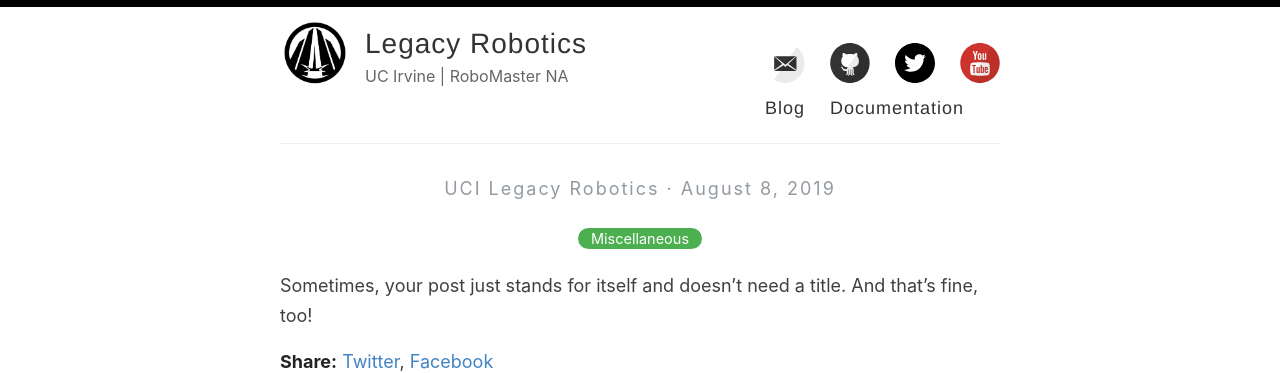
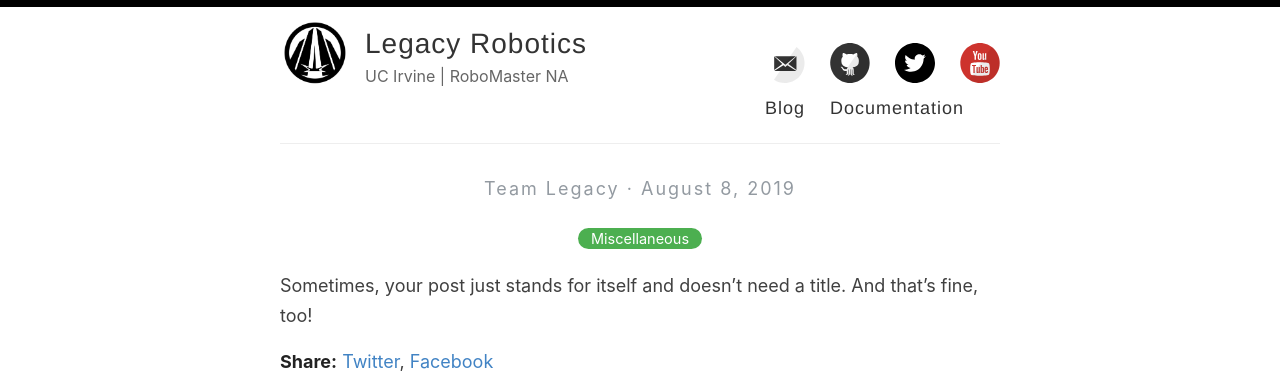
Before and after one commit to LegacyRobots/legacyrobots.github.io, a Jekyll site: the page built from _posts/2019-08-08-no-title-posts.md, in a window 1280 px wide. Shown: the top 373 px of the page. Built offline with Jekyll 4.4.1, drawn with Linux system fonts in a browser that asks for light colours.

Commit message:
Update _config.yml

```diff
--- a/_config.yml
+++ b/_config.yml
@@ -6,7 +6,7 @@
 name: Legacy Robotics
 
 # Name of the author
-author: UCI Legacy Robotics
+author: Team Legacy
 
 # Short bio or description (displayed in the header)
 description: UC Irvine | RoboMaster NA
```
